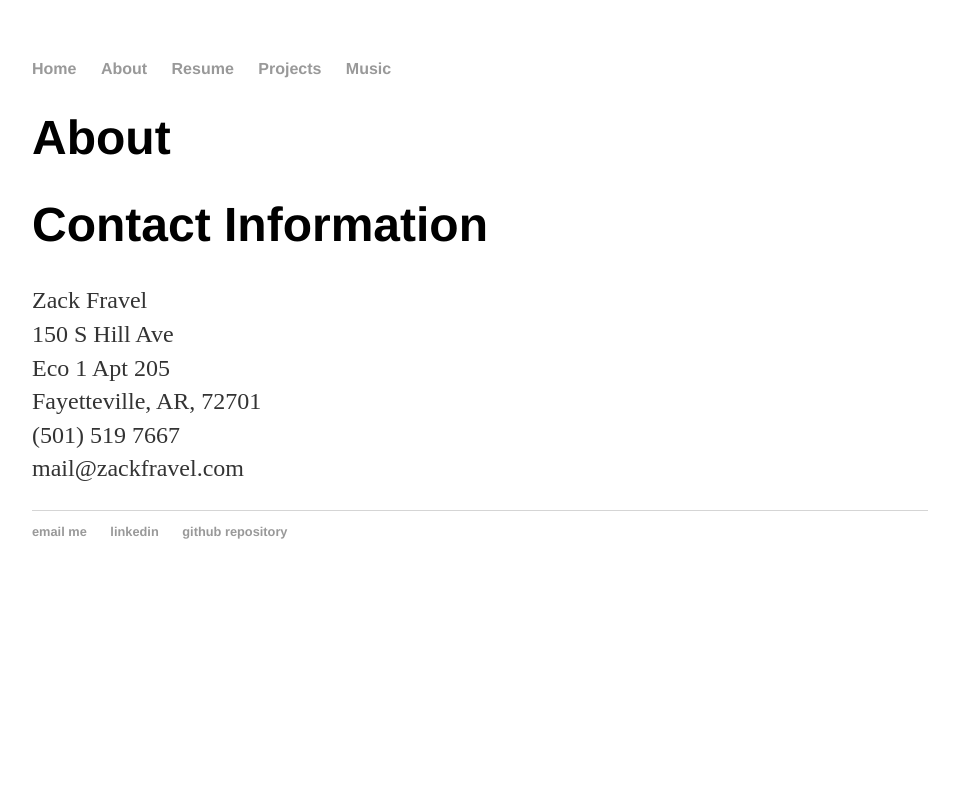
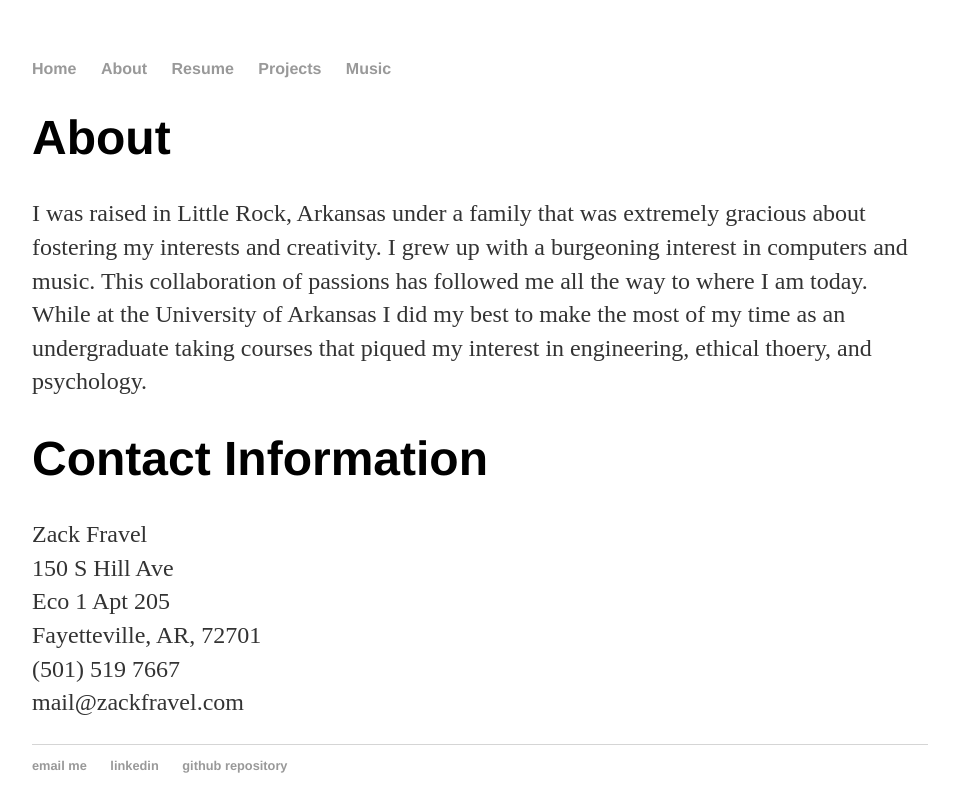
Before and after one commit to zackfravel/zackfravel.github.io, a Jekyll site: the page built from about/index.md, in a window 1280 px wide. Shown: the top 812 px of the page, without its empty margins (160-1119 px from the left). Built offline with Jekyll 4.4.1, drawn with Linux system fonts in a browser that asks for light colours.

Commit message:
Update index.md

```diff
--- a/about/index.md
+++ b/about/index.md
@@ -3,6 +3,7 @@
 title: About
 ---
 # About
+I was raised in Little Rock, Arkansas under a family that was extremely gracious about fostering my interests and creativity. I grew up with a burgeoning interest in computers and music. This collaboration of passions has followed me all the way to where I am today. While at the University of Arkansas I did my best to make the most of my time as an undergraduate taking courses that piqued my interest in engineering, ethical thoery, and psychology.
 
 # Contact Information
 Zack Fravel
```
